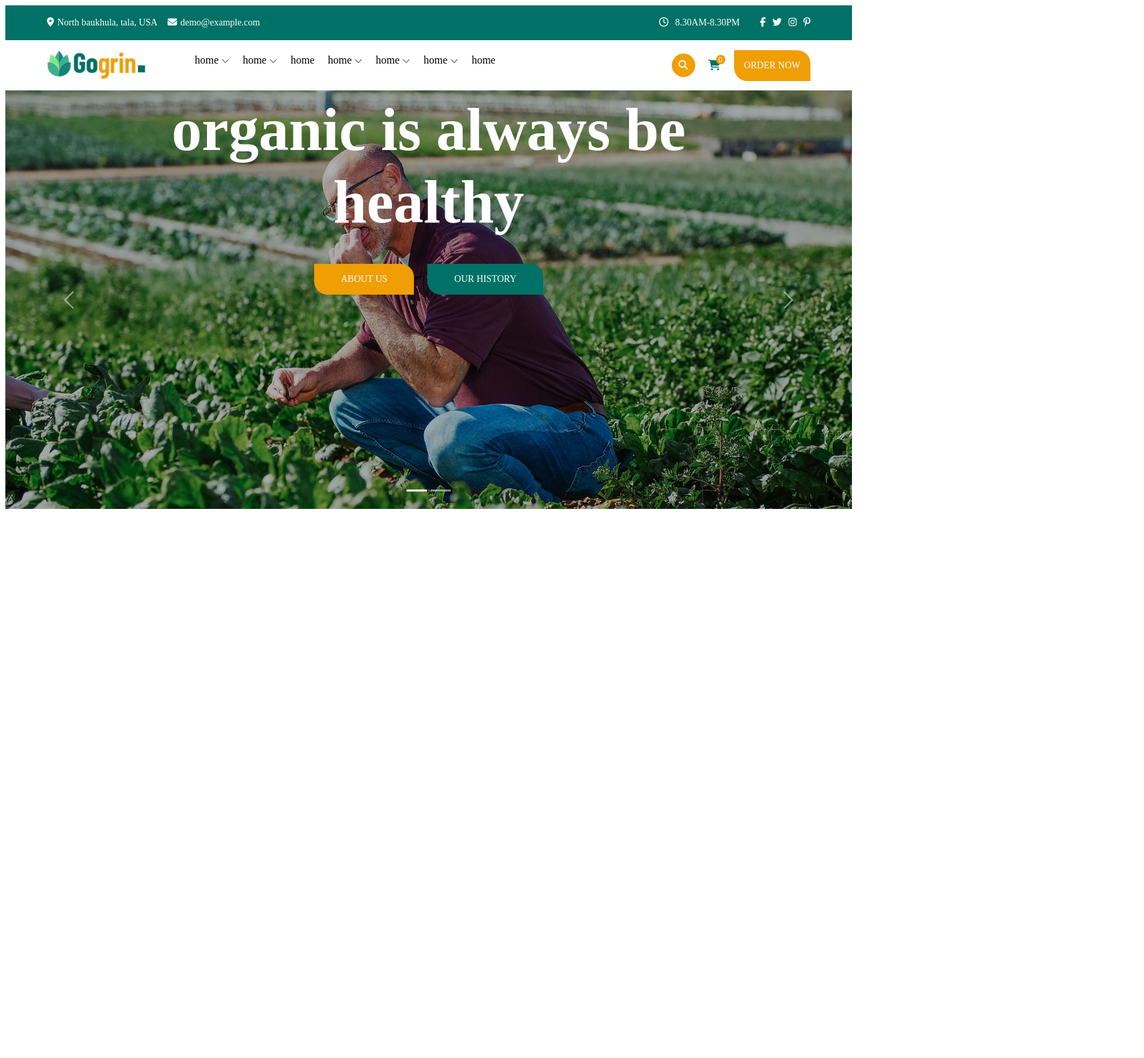
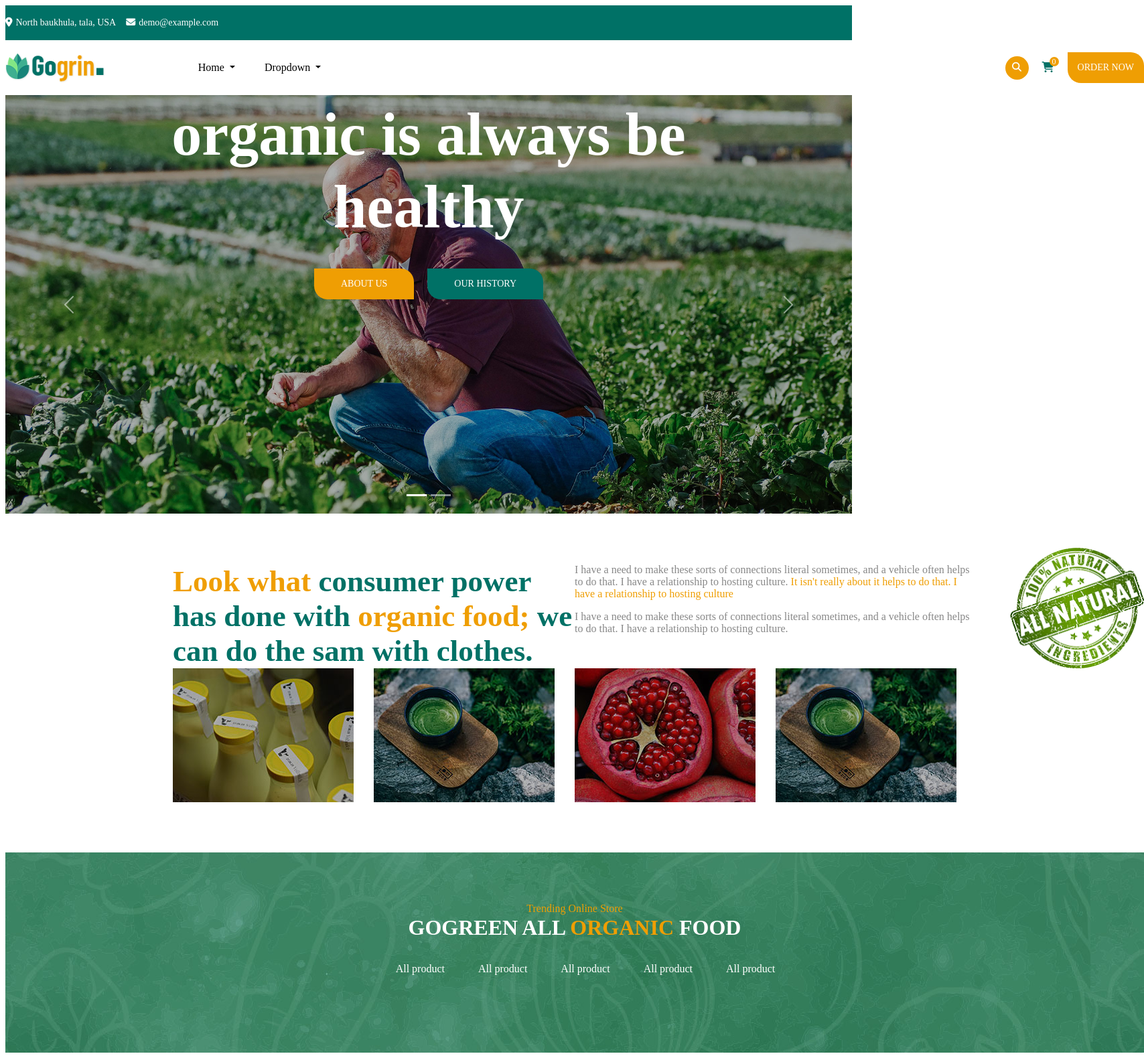
Before and after one commit to CristiniLorenzo/proj-html-vuejs, a Vue app: page / in a window 1280 px wide. Shown: the whole page at 67% size, 1708 px wide, since content can reach past the window. Before the commit the page ends 800 px from the top, so only its background shows below. Built offline with nearby package versions, Linux system fonts and the light colour scheme.

Commit message:
add 2 sections and header refactoring

```diff
--- a/src/components/AppMain.vue
+++ b/src/components/AppMain.vue
@@ -1,16 +1,23 @@
 <script >
 import Slider from './Slider.vue';
+import Consumer from './Consumer.vue';
+import ShopArea from './ShopArea.vue';
+
 
 export default {
     name: 'AppMain',
     components: {
-        Slider
+        Slider,
+        Consumer,
+        ShopArea
     },
 }
 </script>
 
 <template>
   <Slider></Slider>
+  <Consumer></Consumer>
+  <ShopArea></ShopArea>
 </template>
 
 <style scoped lang="scss">
--- /dev/null
+++ b/src/components/Consumer.vue
@@ -0,0 +1,80 @@
+<script>
+export default {
+    name: 'Consumer',
+}
+</script>
+
+<template>
+    <section>
+
+        <div class="container position-relative">
+            <div class="small-container d-flex flex-wrap">
+                <div class="col-6 colored-text">
+                    <span class="text-orange">Look what</span>
+                    <span class="text-green"> consumer power has done with</span>
+                    <span class="text-orange"> organic food;</span>
+                    <span class="text-green"> we can do the sam with clothes.</span>
+                </div>
+                <div class="col-6 paragraph">
+                    <p>
+                        <span>
+                            I have a need to make these sorts of connections literal sometimes, and a vehicle often helps to do that.
+                            I have a relationship to hosting culture. <span class="text-orange"> It isn't really about it helps to do that. I have a relationship to hosting culture</span>
+                        </span>
+                    </p>
+                    <p>
+                        <span>
+                            I have a need to make these sorts of connections literal sometimes, and a vehicle often helps to do that.
+                            I have a relationship to hosting culture.
+                        </span>
+                    </p>
+                </div>
+                <div class="col-3">
+                    <img src="/src/assets/assets/fe3.jpg" alt="">
+                </div>
+                <div class="col-3">
+                    <img src="/src/assets/assets/fe1.jpg" alt="">
+                </div>
+                <div class="col-3">
+                    <img src="/src/assets/assets/fe2.jpg" alt="">
+                </div>
+                <div class="col-3">
+                    <img src="/src/assets/assets/fe1.jpg" alt="">
+                </div>
+            </div>
+
+            <img class="position-absolute top-0 end-0 all-natural" src="/src/assets/assets/fe-shap1-1.png" alt="">
+        </div>
+
+    </section>
+</template>
+
+<style scoped lang="scss">
+@use '../style/partials/variables' as *;
+@use '../style/generics.scss' as *;
+.container{
+    padding: 75px 0;
+    .colored-text{
+    font-size: 45px;
+    font-weight: 700;
+
+        .text-green{
+        color: $brand-green;
+        }
+
+    }
+    .paragraph{
+        color: $brand-lightgray;
+    }
+    .text-orange{
+        color: $brand-yellow;
+    }
+    .all-natural{
+        width: 200px;
+        margin-top: 50px;
+
+    }
+}
+
+
+</style>
--- a/src/components/HeaderBottom.vue
+++ b/src/components/HeaderBottom.vue
@@ -10,17 +10,42 @@ export default {
             <div class="left">
                 <img src="../assets/assets/logo.png" alt="">
             </div>
+
             <div class="mid d-flex align-items-center">
-                <ul class="d-flex">
-                    <li>home <i class="fa-solid fa-chevron-down"></i></li>
-                    <li>home <i class="fa-solid fa-chevron-down"></i></li>
-                    <li>home</li>
-                    <li>home <i class="fa-solid fa-chevron-down"></i></li>
-                    <li>home <i class="fa-solid fa-chevron-down"></i></li>
-                    <li>home <i class="fa-solid fa-chevron-down"></i></li>
-                    <li>home </li>
-                </ul>
+                <nav class="navbar navbar-expand-lg navbar-dark bg-dark">
+                    <div class="container-fluid">
+                        <a class="navbar-brand" href="#">Navbar</a>
+                        <button class="navbar-toggler" type="button" data-bs-toggle="collapse" data-bs-target="#navbarNavDarkDropdown" aria-controls="navbarNavDarkDropdown" aria-expanded="false" aria-label="Toggle navigation">
+                            <span class="navbar-toggler-icon"></span>
+                        </button>
+                        <div class="collapse navbar-collapse" id="navbarNavDarkDropdown">
+                        <ul class="navbar-nav">
+                            <li class="nav-item dropdown">
+                                <button class="btn dropdown-toggle" data-bs-toggle="dropdown" aria-expanded="false">
+                                    Home
+                                </button>
+                                <ul class="dropdown-menu dropdown-menu-dark">
+                                    <li><a class="dropdown-item" href="#">Action</a></li>
+                                    <li><a class="dropdown-item" href="#">Another action</a></li>
+                                    <li><a class="dropdown-item" href="#">Something else here</a></li>
+                                </ul>
+                            </li>
+                            <li class="nav-item dropdown">
+                                <button class="btn dropdown-toggle" data-bs-toggle="dropdown" aria-expanded="false">
+                                    Dropdown
+                                </button>
+                                <ul class="dropdown-menu dropdown-menu-dark">
+                                    <li><a class="dropdown-item" href="#">Action</a></li>
+                                    <li><a class="dropdown-item" href="#">Another action</a></li>
+                                    <li><a class="dropdown-item" href="#">Something else here</a></li>
+                                </ul>
+                            </li>
+                        </ul>
+                        </div>
+                    </div>
+                </nav>
             </div>
+
             <div class="right d-flex align-items-center position-absolute end-0">
                 <button class="search">
                     <i class="fa-solid fa-magnifying-glass"></i>
--- /dev/null
+++ b/src/components/ShopArea.vue
@@ -0,0 +1,75 @@
+<script>
+export default {
+    name: 'ShopArea',
+}
+</script>
+
+<template>
+    <section>
+
+        <div class="container position-relative">
+            <div class="small-container">
+
+                <div class="title">
+                    <div class="text-orange">
+                        Trending Online Store
+                    </div>
+                    <h2>
+                        <span>GOGREEN ALL </span>
+                        <span class="text-orange">ORGANIC </span>
+                        <span>FOOD</span>
+                    </h2>
+                </div>
+
+                <div class="product-nav ">
+                    <ul class="d-flex justify-content-center">
+                        <li>All product</li>
+                        <li>All product</li>
+                        <li>All product</li>
+                        <li>All product</li>
+                        <li>All product</li>
+
+                    </ul>
+                </div>
+
+                <div class="cards-area">
+
+                </div>
+            </div>
+
+
+        </div>
+
+    </section>
+</template>
+
+<style scoped lang="scss">
+@use '../style/partials/variables' as *;
+@use '../style/generics.scss' as *;
+
+.container{
+    background-image: url(/src/assets/assets/shop-bg-img.jpg);
+    text-align: center;
+    color: $brand-white;
+
+    .small-container{
+        padding: 75px;
+
+        ul{
+            list-style: none;
+            li{
+                padding: 25px;
+            }
+        }
+    }
+    .text-orange{
+            color: $brand-yellow;
+        }
+    h2{
+
+        font-weight: 700;
+
+    }
+}
+
+</style>
--- a/src/style/generics.scss
+++ b/src/style/generics.scss
@@ -7,6 +7,10 @@
     // font-family: roboto;
 }
 .container{
-    width: 1600px;
+    min-width: 1700px;;
     margin: 0 auto;
 }
+.small-container{
+    width: 1200px;
+    margin: 0 auto;
+}
```
